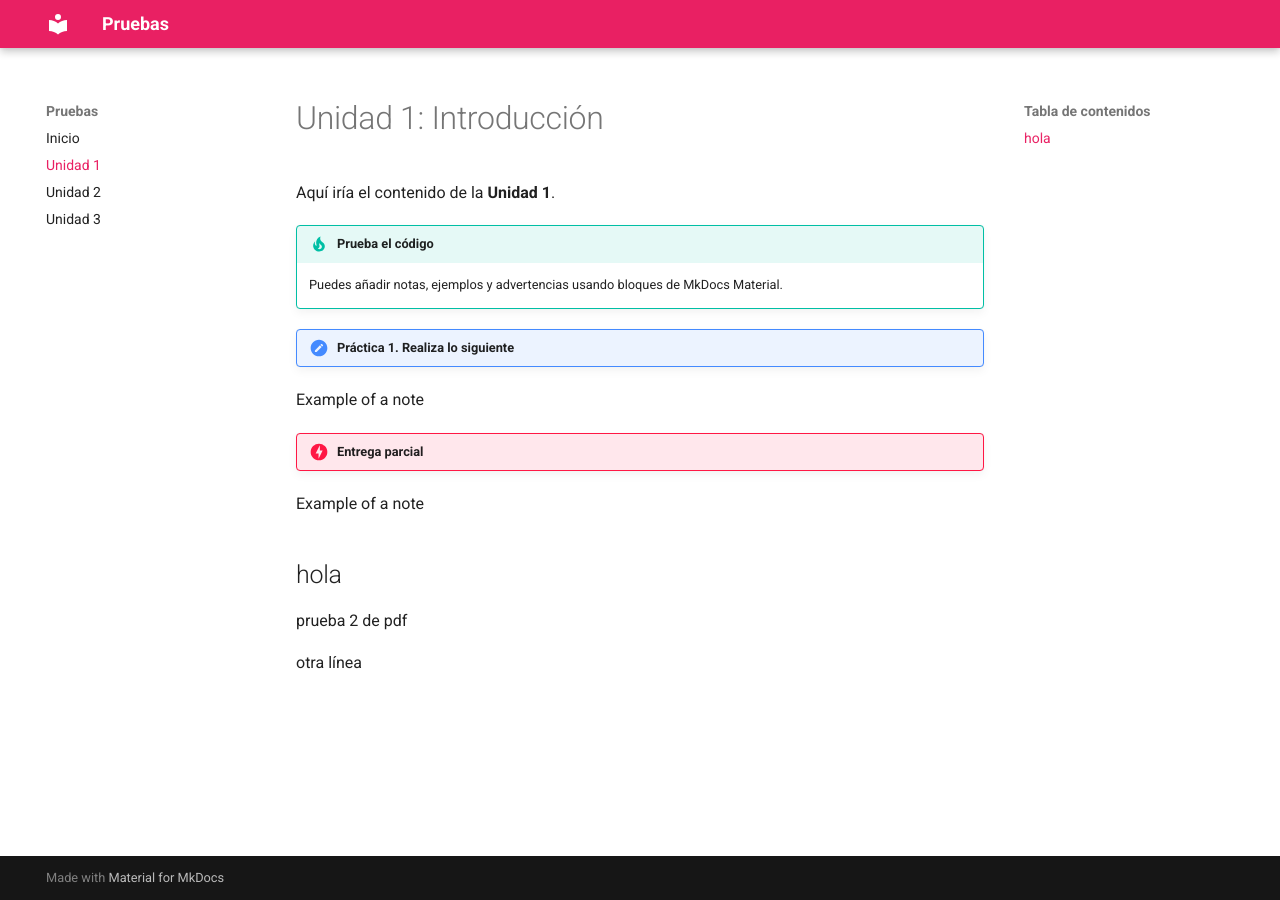
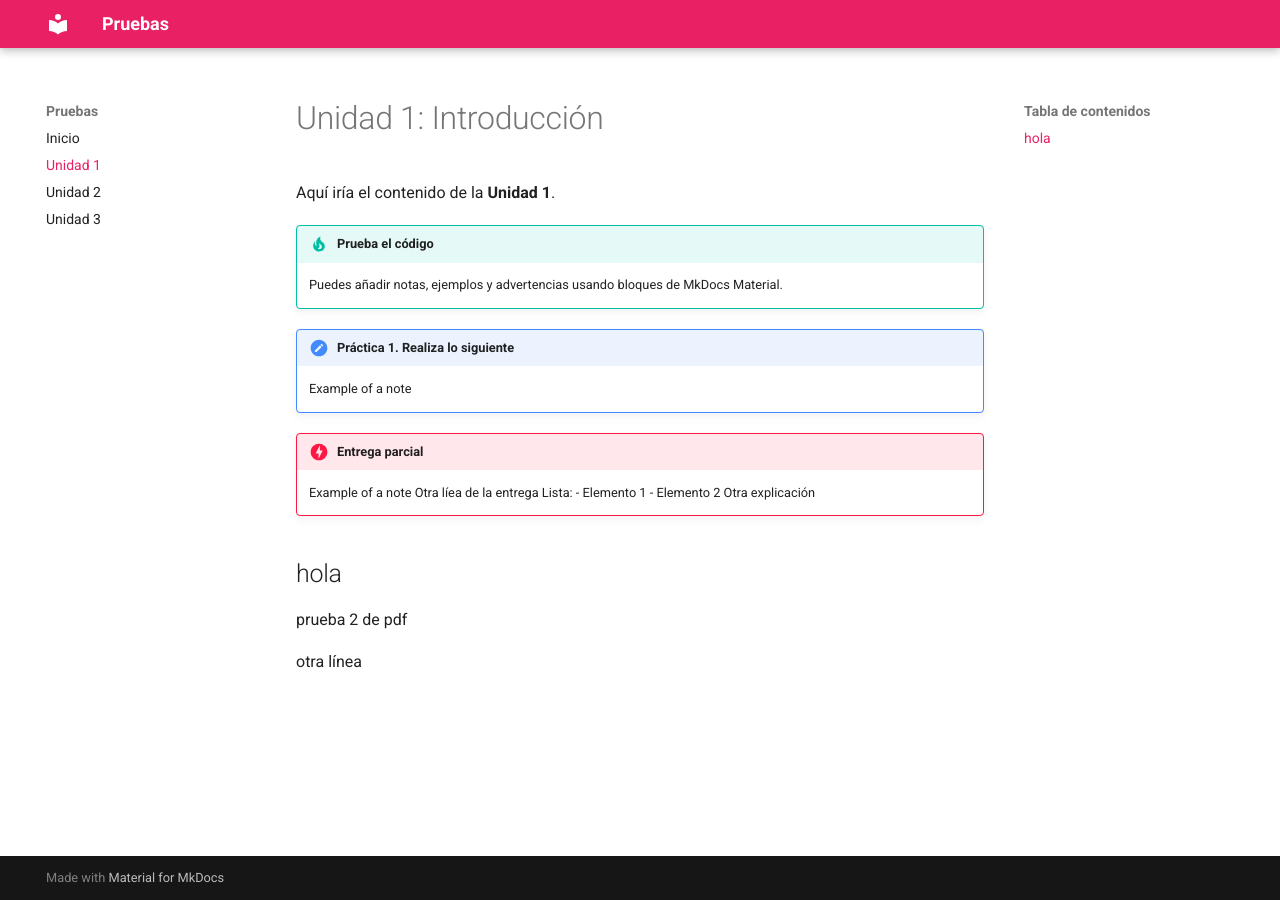
Before and after one commit to bpaterna/pruebas, an MkDocs documentation site: the page built from docs/unidad1.md, in a window 1280 px wide. Built offline with MkDocs 1.6.1 and Material for MkDocs 9.7.7, drawn with Linux system fonts in a browser that asks for light colours.

Commit message:
Update unidad1.md

```diff
--- a/docs/unidad1.md
+++ b/docs/unidad1.md
@@ -6,10 +6,15 @@ Aquí iría el contenido de la **Unidad 1**.
     Puedes añadir notas, ejemplos y advertencias usando bloques de MkDocs Material.
 
 !!! note "Práctica 1. Realiza lo siguiente"
-Example of a note
+    Example of a note
 
 !!! Danger "Entrega parcial"
-Example of a note
+    Example of a note
+    Otra líea de la entrega
+    Lista:
+    - Elemento 1
+    - Elemento 2
+    Otra explicación
 
 
 ## hola
```
